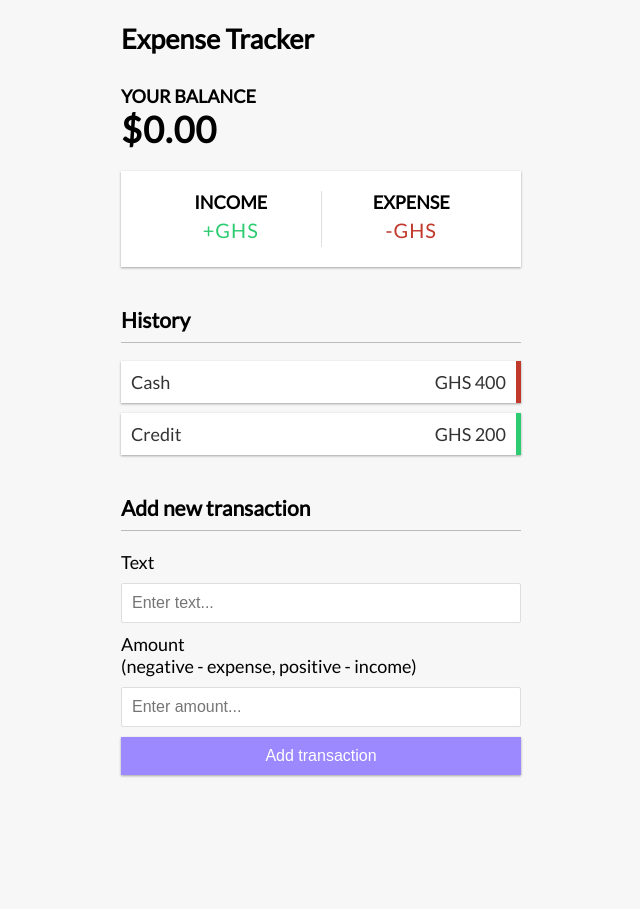
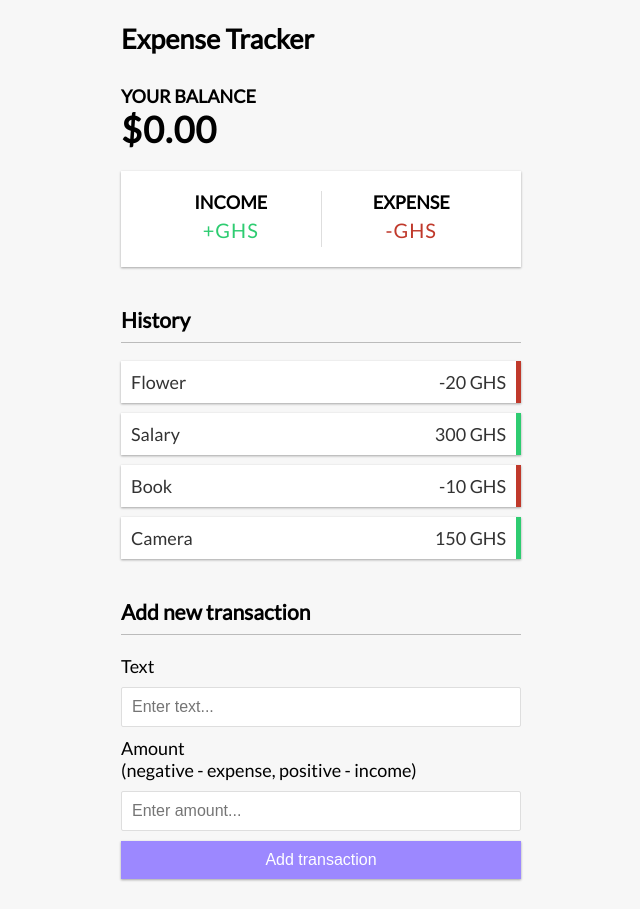
Before and after one commit to geraldaddey/expense-tracker, a Vue app: page / in a window 1280 px wide. Shown: the whole page, without its empty margins (319-959 px from the left). Before the commit the page ends 805 px from the top, so only its background shows below. Built offline with nearby package versions, Linux system fonts and the light colour scheme.

Commit message:
feat: design transaction list

```diff
--- a/src/components/TransactionList.vue
+++ b/src/components/TransactionList.vue
@@ -1,13 +1,37 @@
 <template>
     <h3>History</h3>
     <ul id="list" class="list">
-        <li class="minus">
+        <li v-for="transaction in transactions" v-bind:key="transaction.id":class="transaction.amount < 0 ? 'minus' : 'plus'">
+            {{transaction.text}} <span>{{ transaction.amount  }} GHS </span>
+            <button class="delete-btn">x</button>
+        </li>
+
+
+        <!-- <li class="minus">
             Cash <span>GHS 400 </span>
             <button class="delete-btn">x</button>
         </li>
         <li class="plus">
             Credit <span>GHS 200 </span>
             <button class="delete-btn">x</button>
-        </li>
+        </li> -->
     </ul>
 </template>
+
+
+<script>
+export default {
+    data () {
+        return {
+            transactions: [
+                { id: 1, text: 'Flower', amount: -20 },
+                { id: 2, text: 'Salary', amount: 300 },
+                { id: 3, text: 'Book', amount: -10 },
+                { id: 4, text: 'Camera', amount: 150 }
+            ]
+        }
+    }
+
+}
+
+</script>
```
Also changed, not shown: src/App.vue (indentation only).
